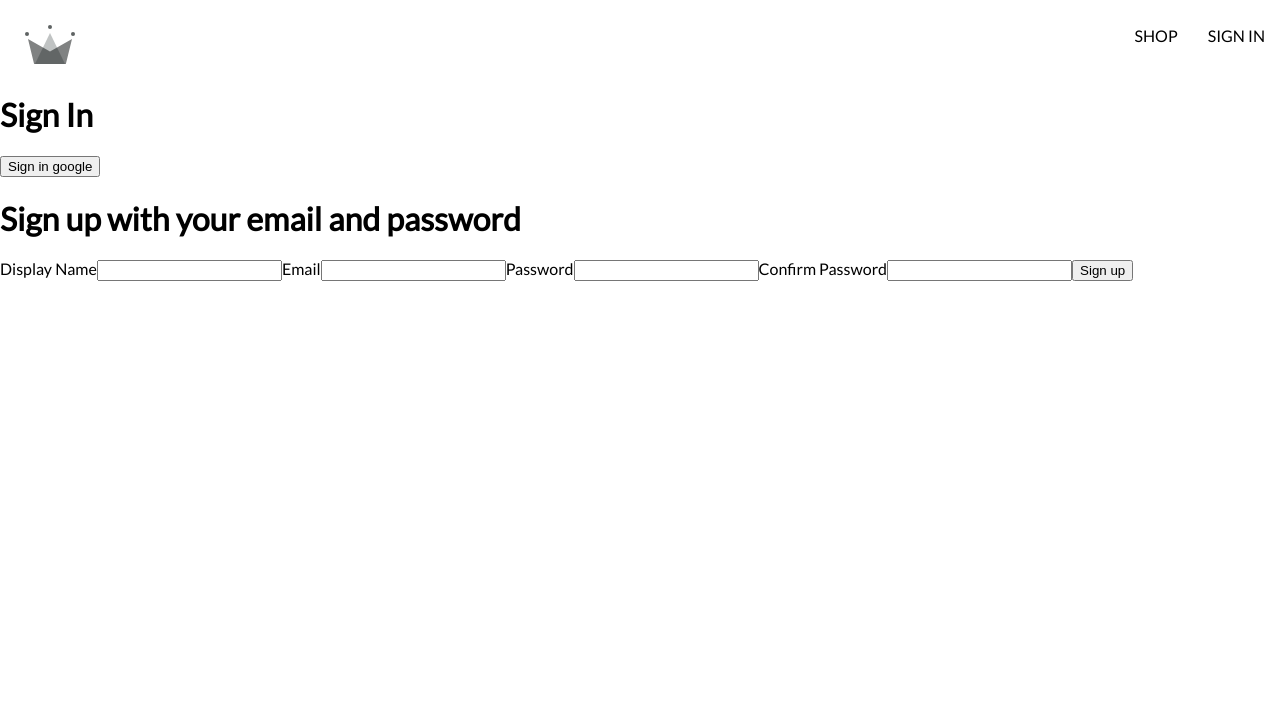
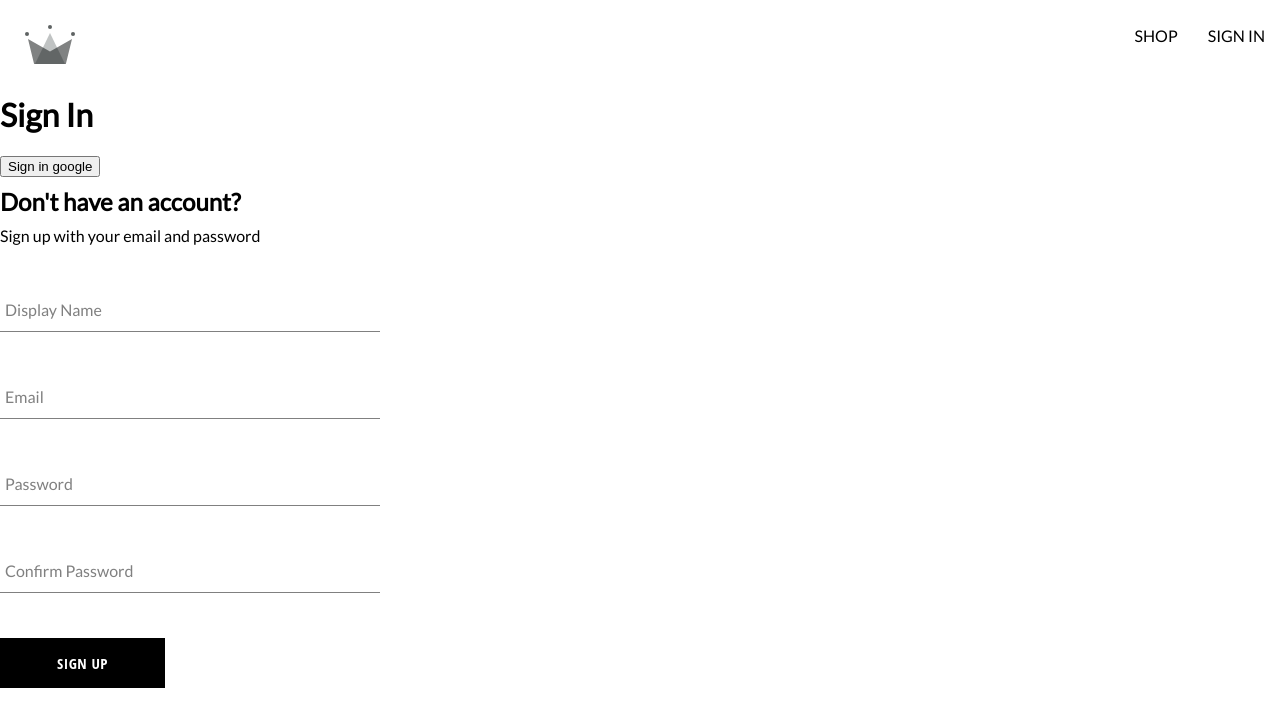
Before and after one commit to Lunaticfrg0/eescano-ecomerce, a React (Create React App) app: page /sign-in in a window 1280 px wide. Shown: the top 726 px of the page. Built offline with nearby package versions, Linux system fonts and the light colour scheme.

Commit message:
created components

```diff
--- /dev/null
+++ b/src/components/button/button.component.jsx
@@ -0,0 +1,17 @@
+import "./button.styles.scss"
+const BUTTON_TYPE_CLASSES = {
+    google: "google-sign-in",
+    inverted: 'inverted'
+}
+
+const Button = ({children, buttonType, ...otherProps}) => {
+    return (
+        <button className={`button-container ${BUTTON_TYPE_CLASSES[buttonType]}`}
+                {...otherProps}
+        >
+            {children}
+        </button>
+    )
+}
+
+export default Button;
--- /dev/null
+++ b/src/components/button/button.styles.scss
@@ -0,0 +1,46 @@
+.button-container {
+    min-width: 165px;
+    width: auto;
+    height: 50px;
+    letter-spacing: 0.5px;
+    line-height: 50px;
+    padding: 0 35px 0 35px;
+    font-size: 15px;
+    background-color: black;
+    color: white;
+    text-transform: uppercase;
+    font-family: 'Open Sans Condensed';
+    font-weight: bolder;
+    border: none;
+    cursor: pointer;
+    display: flex;
+    justify-content: center;
+
+    &:hover {
+      background-color: white;
+      color: black;
+      border: 1px solid black;
+    }
+
+    &.google-sign-in {
+      background-color: #4285f4;
+      color: white;
+
+      &:hover {
+        background-color: #357ae8;
+        border: none;
+      }
+    }
+
+    &.inverted {
+      background-color: white;
+      color: black;
+      border: 1px solid black;
+
+      &:hover {
+        background-color: black;
+        color: white;
+        border: none;
+      }
+    }
+  }
--- /dev/null
+++ b/src/components/form-input/form-input.component.jsx
@@ -0,0 +1,17 @@
+import "./form-input.styles.scss"
+const FormInput = ({label, ...otherProps}) => {
+    return (
+        <div className="group">
+            <input className="form-input" {...otherProps}/>
+            {
+                label &&  (
+                    <label className={`${otherProps.value.length ? 'shrink' : '' } form-input-label`}
+                    >
+                    {label}
+                    </label>
+                )}
+        </div>
+    )
+}
+
+export default FormInput;
--- /dev/null
+++ b/src/components/form-input/form-input.styles.scss
@@ -0,0 +1,54 @@
+$sub-color: grey;
+$main-color: black;
+
+@mixin shrinkLabel {
+  top: -14px;
+  font-size: 12px;
+  color: $main-color;
+}
+
+.group {
+  position: relative;
+  margin: 45px 0;
+
+  .form-input {
+    background: none;
+    background-color: white;
+    color: $sub-color;
+    font-size: 18px;
+    padding: 10px 10px 10px 5px;
+    display: block;
+    width: 100%;
+    border: none;
+    border-radius: 0;
+    border-bottom: 1px solid $sub-color;
+    margin: 25px 0;
+
+    &:focus {
+      outline: none;
+    }
+
+    &:focus ~ .form-input-label {
+      @include shrinkLabel();
+    }
+  }
+
+  input[type='password'] {
+    letter-spacing: 0.3em;
+  }
+
+  .form-input-label {
+    color: $sub-color;
+    font-size: 16px;
+    font-weight: normal;
+    position: absolute;
+    pointer-events: none;
+    left: 5px;
+    top: 10px;
+    transition: 300ms ease all;
+
+    &.shrink {
+      @include shrinkLabel();
+    }
+  }
+}
--- /dev/null
+++ b/src/components/sign-in-form/sign-in-form.component.jsx
@@ -0,0 +1,5 @@
+const SignInForm = () => {
+
+}
+
+export default SignInForm;
--- a/src/components/sign-up-form/sign-up-form.component.jsx
+++ b/src/components/sign-up-form/sign-up-form.component.jsx
@@ -1,5 +1,8 @@
 import { useState } from "react";
 import { createAuthUserWithEmailAndPassword, createUserDocumentFromAuth } from "../../utils/firebase/firebase.utils";
+import Button from "../button/button.component";
+import FormInput from "../form-input/form-input.component";
+import "./sign-up-form.styles.scss"
 
 const defaultFormFields = {
     displayName: '',
@@ -45,22 +48,19 @@
     }
 
     return(
-        <div>
-            <h1>Sign up with your email and password</h1>
+        <div className="sign-up-container">
+            <h2>Don't have an account?</h2>
+            <span>Sign up with your email and password</span>
             <form onSubmit={handleSubmit}>
-                <label>Display Name</label>
-                <input type="text" name="displayName" onChange={handleChange} required value={displayName}/>
+                <FormInput label="Display Name" type="text" name="displayName" onChange={handleChange} required value={displayName}/>
 
-                <label>Email</label>
-                <input type="email" name="email" onChange={handleChange} required value={email}/>
+                <FormInput label="Email" type="email" name="email" onChange={handleChange} required value={email}/>
 
-                <label>Password</label>
-                <input type="password" name="password" onChange={handleChange} required value={password}/>
+                <FormInput label="Password" type="password" name="password" onChange={handleChange} required value={password}/>
 
-                <label>Confirm Password</label>
-                <input type="password" name="confirmPassword" onChange={handleChange} required value={confirmPassword}/>
+                <FormInput label="Confirm Password" type="password" name="confirmPassword" onChange={handleChange} required value={confirmPassword}/>
 
-                <button type="submit">Sign up</button>
+                <Button type="submit">Sign Up</Button>
             </form>
         </div>
     )
--- a/src/components/sign-up-form/sign-up-form.styles.scss
+++ b/src/components/sign-up-form/sign-up-form.styles.scss
@@ -0,0 +1,9 @@
+.sign-up-container {
+    display: flex;
+    flex-direction: column;
+    width: 380px;
+
+    h2{
+        margin : 10px 0;
+    }
+}
```
Also changed, not shown: src/components/sign-in-form/sign-in-form.styles.scss (added).
